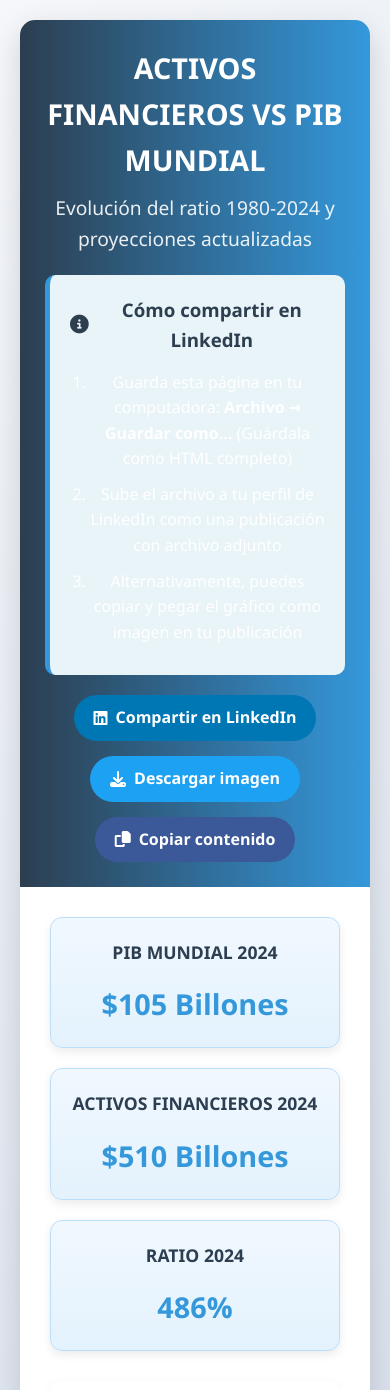
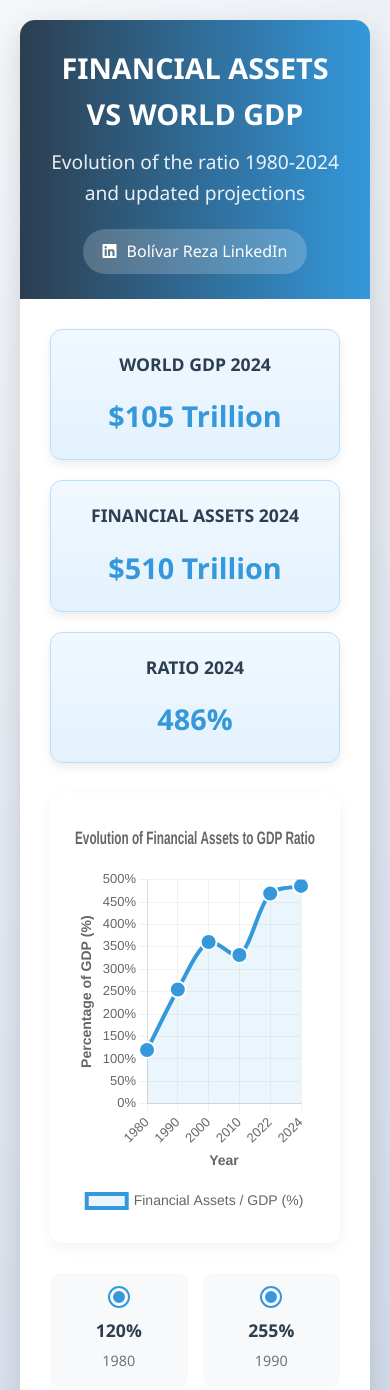
Before and after one commit to BoloReza/boloreza.github.io, a plain HTML site: page index.html in a window 390 px wide. Shown: the top 1390 px of the page. Drawn offline with nearby package versions, Linux system fonts and the light colour scheme.

Commit message:
Update index.html

```diff
--- a/index.html
+++ b/index.html
@@ -1,9 +1,9 @@
 <!DOCTYPE html>
-<html lang="es">
+<html lang="en">
 <head>
     <meta charset="UTF-8">
     <meta name="viewport" content="width=device-width, initial-scale=1.0">
-   <title>Activos Financieros vs PIB Mundial | Análisis 2024</title>
+    <title>Financial Assets vs World GDP | 2024 Analysis</title>
     <script src="https://cdn.jsdelivr.net/npm/chart.js"></script>
     <link rel="stylesheet" href="https://cdnjs.cloudflare.com/ajax/libs/font-awesome/6.4.0/css/all.min.css">
     <style>
@@ -43,52 +43,22 @@
             opacity: 0.9;
             font-weight: 300;
         }
-       .instructions {
-           background: #e8f4f8;
-           padding: 20px;
-           border-radius: 10px;
-           margin: 20px 0;
-           border-left: 5px solid #3498db;
-       }
-       .instructions h3 {
-           color: #2c3e50;
-           margin-bottom: 15px;
-           display: flex;
+        .linkedin-profile {
+            display: inline-flex;
             align-items: center;
             gap: 10px;
-       }
-       .instructions ol {
-           margin-left: 20px;
-       }
-       .instructions li {
-           margin-bottom: 10px;
-       }
-       .social-share {
-           display: flex;
-           justify-content: center;
-           gap: 15px;
-           margin-top: 20px;
-           flex-wrap: wrap;
-       }
-       .social-btn {
-           display: inline-flex;
-           align-items: center;
-           gap: 8px;
-           background: white;
-           color: #2c3e50;
+            background: rgba(255, 255, 255, 0.2);
             padding: 10px 20px;
             border-radius: 50px;
+            margin-top: 20px;
             text-decoration: none;
-           font-weight: 600;
+            color: white;
             transition: all 0.3s ease;
         }
-       .social-btn:hover {
-           transform: translateY(-3px);
-           box-shadow: 0 5px 15px rgba(0, 0, 0, 0.1);
+        .linkedin-profile:hover {
+            background: rgba(255, 255, 255, 0.3);
+            transform: translateY(-2px);
         }
-       .linkedin { background-color: #0077b5; color: white; }
-       .twitter { background-color: #1da1f2; color: white; }
-       .facebook { background-color: #3b5998; color: white; }
         .content {
             padding: 30px;
         }
@@ -217,44 +187,29 @@
             .data-points {
                 grid-template-columns: repeat(2, 1fr);
             }
-           .social-share {
-               flex-direction: column;
-               align-items: center;
-           }
         }
     </style>
 </head>
 <body>
     <div class="container">
         <header>
-           <h1>ACTIVOS FINANCIEROS VS PIB MUNDIAL</h1>
-           <p class="subtitle">Evolución del ratio 1980-2024 y proyecciones actualizadas</p>
+            <h1>FINANCIAL ASSETS VS WORLD GDP</h1>
+            <p class="subtitle">Evolution of the ratio 1980-2024 and updated projections</p>
 
-           <div class="instructions">
-               <h3><i class="fas fa-info-circle"></i> Cómo compartir en LinkedIn</h3>
-               <ol>
-                   <li>Guarda esta página en tu computadora: <strong>Archivo → Guardar como...</strong> (Guárdala como HTML completo)</li>
-                   <li>Sube el archivo a tu perfil de LinkedIn como una publicación con archivo adjunto</li>
-                   <li>Alternativamente, puedes copiar y pegar el gráfico como imagen en tu publicación</li>
-               </ol>
-           </div>
-
-           <div class="social-share">
-               <a href="#" class="social-btn linkedin" id="linkedin-share"><i class="fab fa-linkedin"></i> Compartir en LinkedIn</a>
-               <a href="#" class="social-btn twitter" id="download-image"><i class="fas fa-download"></i> Descargar imagen</a>
-               <a href="#" class="social-btn facebook" id="copy-content"><i class="fas fa-copy"></i> Copiar contenido</a>
-           </div>
+            <a href="http://www.linkedin.com/in/edison-bolivar-reza-paocarina-0360915" class="linkedin-profile" target="_blank">
+                <i class="fab fa-linkedin"></i> Bolívar Reza LinkedIn
+            </a>
         </header>
 
         <div class="content">
             <div class="key-info">
                 <div class="key-item">
-                   <h3>PIB MUNDIAL 2024</h3>
-                   <p>$105 Billones</p>
+                    <h3>WORLD GDP 2024</h3>
+                    <p>$105 Trillion</p>
                 </div>
                 <div class="key-item">
-                   <h3>ACTIVOS FINANCIEROS 2024</h3>
-                   <p>$510 Billones</p>
+                    <h3>FINANCIAL ASSETS 2024</h3>
+                    <p>$510 Trillion</p>
                 </div>
                 <div class="key-item">
                     <h3>RATIO 2024</h3>
@@ -300,18 +255,14 @@
             </div>
 
             <div class="data-highlight">
-               <h3><i class="fas fa-lightbulb"></i> Contexto importante</h3>
-               <p>La derogación de la Ley Glass-Steagall en 1999 facilitó la expansión de los activos financieros, permitiendo la consolidación de instituciones bancarias y de inversión, lo que contribuyó al crecimiento acelerado del sector financiero global.</p>
+                <h3><i class="fas fa-lightbulb"></i> Important Context</h3>
+                <p>The repeal of the Glass-Steagall Act in 1999 facilitated the expansion of financial assets, allowing the consolidation of banking and investment institutions, which contributed to the accelerated growth of the global financial sector.</p>
             </div>
         </div>
 
         <footer>
             <div class="footer-content">
-               <p>Fuente: Sahil Jai Dutta & Frances Thomson, 2018, Financierización: guía básica. Actualizado con datos del FMI y IIF para 2024</p>
-               <div class="footer-links">
-                   <a href="#" id="save-html"><i class="fas fa-download"></i> Guardar página completa</a>
-                   <a href="#" id="print-page"><i class="fas fa-print"></i> Imprimir</a>
-               </div>
+                <p>Source: Sahil Jai Dutta & Frances Thomson, 2018, Financialization: Basic Guide. Updated with IMF and IIF data for 2024</p>
             </div>
         </footer>
     </div>
@@ -320,17 +271,17 @@
         document.addEventListener('DOMContentLoaded', function() {
             const ctx = document.getElementById('financialChart').getContext('2d');
 
-           // Datos para el gráfico
+            // Data for the chart
             const years = [1980, 1990, 2000, 2010, 2022, 2024];
             const ratios = [120, 255, 361, 332, 469, 486];
 
-           // Crear el gráfico
+            // Create the chart
             new Chart(ctx, {
                 type: 'line',
                 data: {
                     labels: years,
                     datasets: [{
-                       label: 'Activos Financieros / PIB (%)',
+                        label: 'Financial Assets / GDP (%)',
                         data: ratios,
                         borderColor: '#3498db',
                         backgroundColor: 'rgba(52, 152, 219, 0.1)',
@@ -350,7 +301,7 @@
                     plugins: {
                         title: {
                             display: true,
-                           text: 'Evolución del Ratio de Activos Financieros vs PIB Mundial',
+                            text: 'Evolution of Financial Assets to GDP Ratio',
                             font: {
                                 size: 18,
                                 weight: 'bold'
@@ -363,7 +314,7 @@
                         tooltip: {
                             callbacks: {
                                 label: function(context) {
-                                   return `Ratio: ${context.raw}% del PIB`;
+                                    return `Ratio: ${context.raw}% of GDP`;
                                 }
                             },
                             backgroundColor: 'rgba(52, 152, 219, 0.9)',
@@ -390,7 +341,7 @@
                             beginAtZero: true,
                             title: {
                                 display: true,
-                               text: 'Porcentaje del PIB (%)',
+                                text: 'Percentage of GDP (%)',
                                 font: {
                                     size: 14,
                                     weight: 'bold'
@@ -412,7 +363,7 @@
                         x: {
                             title: {
                                 display: true,
-                               text: 'Año',
+                                text: 'Year',
                                 font: {
                                     size: 14,
                                     weight: 'bold'
@@ -434,61 +385,6 @@
                     }
                 }
             });
-
-           // Función para guardar la página HTML
-           document.getElementById('save-html').addEventListener('click', function(e) {
-               e.preventDefault();
-               const htmlContent = document.documentElement.outerHTML;
-               const blob = new Blob([htmlContent], { type: 'text/html' });
-               const a = document.createElement('a');
-               a.href = URL.createObjectURL(blob);
-               a.download = 'activos-financieros-pib.html';
-               a.click();
-           });
-
-           // Función para imprimir la página
-           document.getElementById('print-page').addEventListener('click', function(e) {
-               e.preventDefault();
-               window.print();
-           });
-
-           // Función para descargar el gráfico como imagen
-           document.getElementById('download-image').addEventListener('click', function(e) {
-               e.preventDefault();
-               const canvas = document.getElementById('financialChart');
-               const image = canvas.toDataURL('image/png');
-               const a = document.createElement('a');
-               a.href = image;
-               a.download = 'grafico-activos-financieros.png';
-               a.click();
-           });
-
-           // Función para compartir en LinkedIn
-           document.getElementById('linkedin-share').addEventListener('click', function(e) {
-               e.preventDefault();
-               alert('Para compartir en LinkedIn:\n1. Guarda esta página como HTML\n2. Sube el archivo a tu perfil de LinkedIn\n3. O copia el gráfico como imagen y pégalo en tu publicación');
-           });
-
-           // Función para copiar contenido
-           document.getElementById('copy-content').addEventListener('click', function(e) {
-               e.preventDefault();
-               const textToCopy = `Activos Financieros vs PIB Mundial (1980-2024)
-
-- 1980: 120% del PIB mundial
-- 1990: 255% del PIB mundial
-- 2000: 361% del PIB mundial
-- 2010: 332% del PIB mundial
-- 2022: 469% del PIB mundial
-- 2024: 486% del PIB mundial (proyección)
-
-Fuente: Sahil Jai Dutta & Frances Thomson, 2018, Financierización: guía básica. Actualizado con datos del FMI y IIF para 2024`;
-
-               navigator.clipboard.writeText(textToCopy).then(() => {
-                   alert('Contenido copiado al portapapeles. Ahora puedes pegarlo en LinkedIn.');
-               }).catch(err => {
-                   console.error('Error al copiar: ', err);
-               });
-           });
         });
     </script>
 </body>
```
Lines whose indentation alone changed are shown as unchanged.
